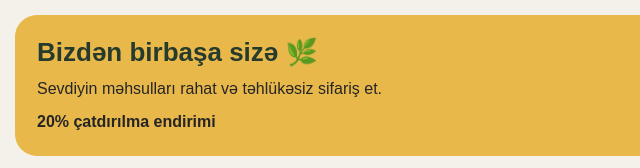
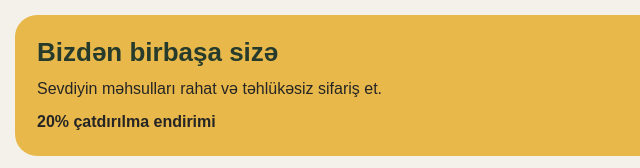
Before and after one commit to amidh556-ship-it/k-nd-m-hsullari, a plain HTML site: page index.html in a window 1280 px wide. Shown: the part 189-357 px from the top of the page, 0-640 px from the left. Drawn offline with Linux system fonts and the light colour scheme; no server answers.

Commit message:
Fix header text in index.html

```diff
--- a/index.html
+++ b/index.html
@@ -78,7 +78,7 @@ header{background:#263b2b;padding:16px;color:white;border-radius:0 0 22px 22px}
 </header>
 
 <div class="hero">
-  <h1>Bizdən birbaşa sizə 🌿</h1>
+  <h1>Bizdən birbaşa sizə </h1>
   <p>Sevdiyin məhsulları rahat və təhlükəsiz sifariş et.</p>
   <p><b>20% çatdırılma endirimi</b></p>
 </div>
```
